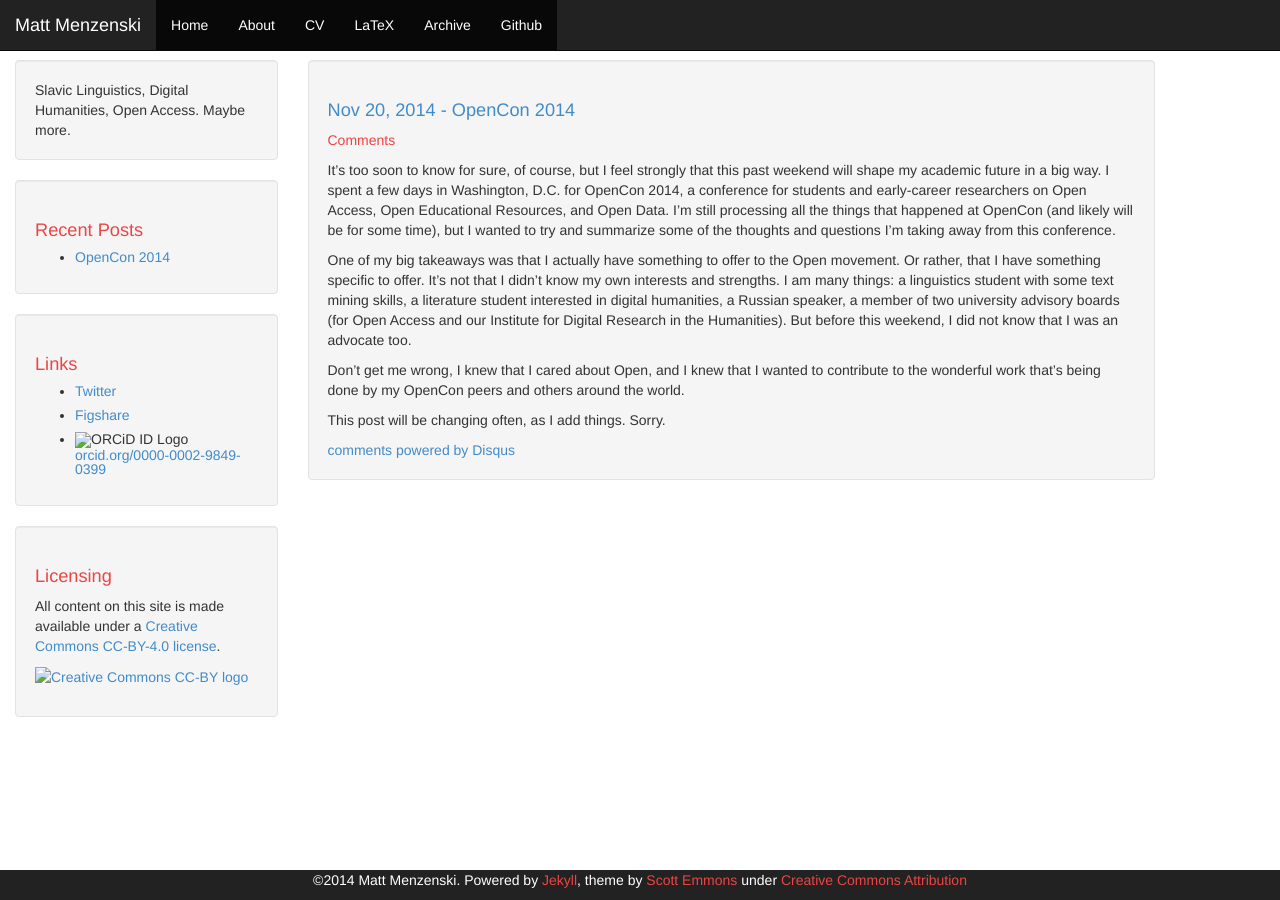
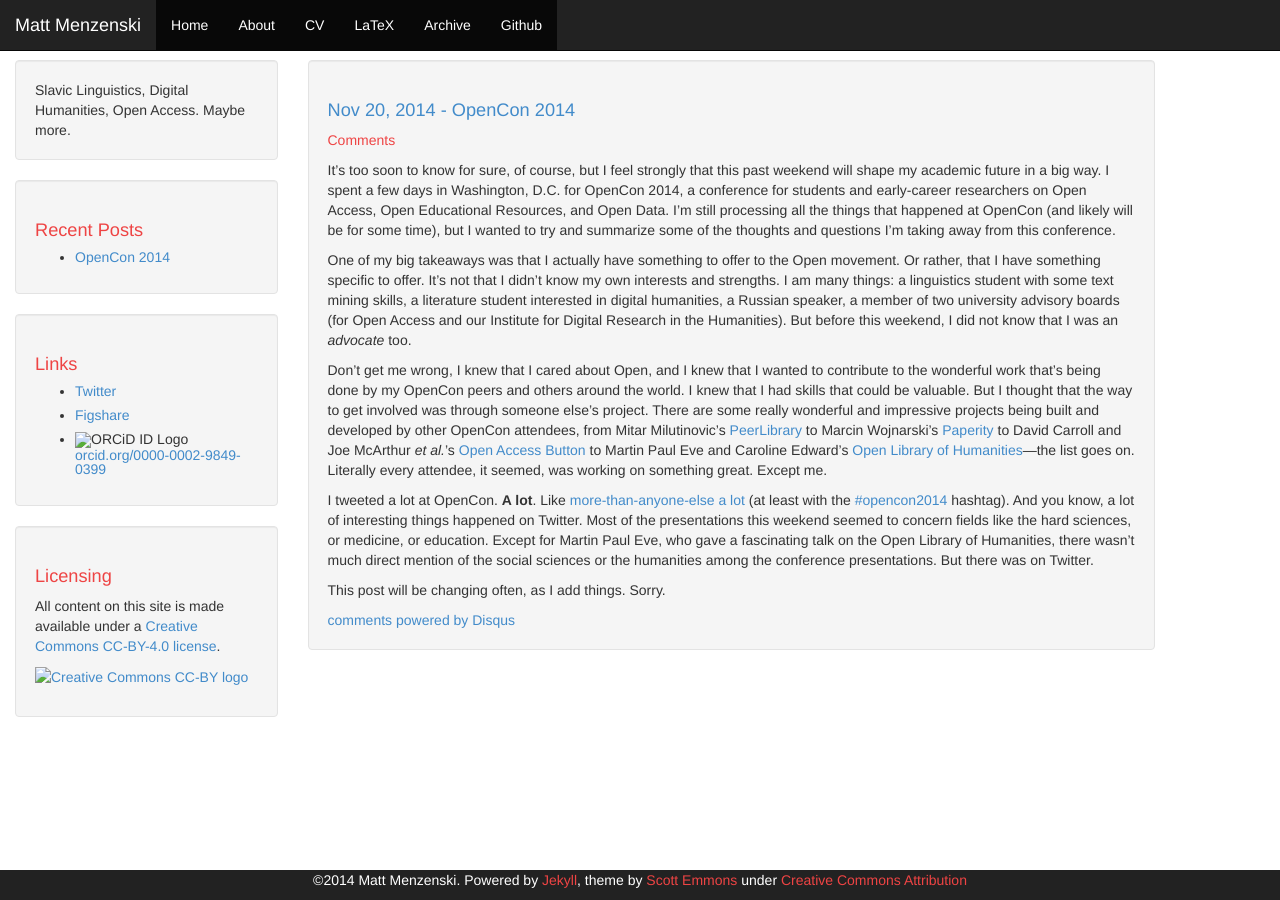
Before and after one commit to menzenski/menzenski.github.io, a Jekyll site: the page built from _posts/2014-11-19-opencon.md, in a window 1280 px wide. Built offline with Jekyll 4.4.1, drawn with Linux system fonts in a browser that asks for light colours; Markdown is read by kramdown in place of the engine named in the settings; comment, search, counter and statistics services are not loaded.

Commit message:
updated disqus, added more blog detail

```diff
--- a/_posts/2014-11-19-opencon.md
+++ b/_posts/2014-11-19-opencon.md
@@ -20,10 +20,33 @@ am many things: a linguistics student with some text mining skills,
 a literature student interested in digital humanities, a Russian
 speaker, a member of two university advisory boards (for Open Access
 and our Institute for Digital Research in the Humanities). But before
-this weekend, I did not know that I was an advocate too.
+this weekend, I did not know that I was an *advocate* too.
 
 Don't get me wrong, I knew that I cared about Open, and I knew that I
 wanted to contribute to the wonderful work that's being done by my
-OpenCon peers and others around the world.
+OpenCon peers and others around the world. I knew that I had skills
+that could be valuable. But I thought that the way to get involved was
+through someone else's project. There are some really wonderful and
+impressive projects being built and developed by other OpenCon
+attendees, from Mitar Milutinovic's
+[PeerLibrary](https://peerlibrary.org/) to Marcin Wojnarski's
+[Paperity](http://paperity.org) to David Carroll and Joe McArthur *et
+al.*'s [Open Access Button](https://www.openaccessbutton.org) to
+Martin Paul Eve and Caroline Edward's
+[Open Library of Humanities](https://www.openlibhums.org)---the list
+goes on. Literally every attendee, it seemed, was working on something
+great. Except me.
+
+I tweeted a lot at OpenCon. **A lot**. Like
+[more-than-anyone-else a lot](https://twitter.com/sibelefausto/status/535541680234311680)
+(at least with the
+[#opencon2014](https://twitter.com/search?f=realtime&q=%23opencon2014&src=typd)
+hashtag). And you know, a lot of interesting things happened on
+Twitter. Most of the presentations this weekend seemed to concern
+fields like the hard sciences, or medicine, or education. Except for
+Martin Paul Eve, who gave a fascinating talk on the Open Library of
+Humanities, there wasn't much direct mention of the social sciences or
+the humanities among the conference presentations. But there was on
+Twitter.
 
 This post will be changing often, as I add things. Sorry.
--- a/cv.html
+++ b/cv.html
@@ -5,7 +5,6 @@ layout: default
 <div class="well">
     <h1>Curriculum Vitae</h1>
     <p>A copy of my curriculum vitae may be downloaded <a
-    href="https://github.com/menzenski/menzenski.github.io/blob/master/cv/20141120MenzenskiCV.pdf?raw=true">here</a>. I
-    will be posting the LaTeX source soon as well, so keep an eye out
-    for that if you're interested.</p>
+    href="files/cv.pdf">here</a>. I will be posting the LaTeX source
+    soon as well, so keep an eye out for that if you're interested.</p>
 </div>
```
Also changed, not shown: _posts/.#2014-11-19-opencon.md (deleted, +0 -1 lines), 2 other files.
